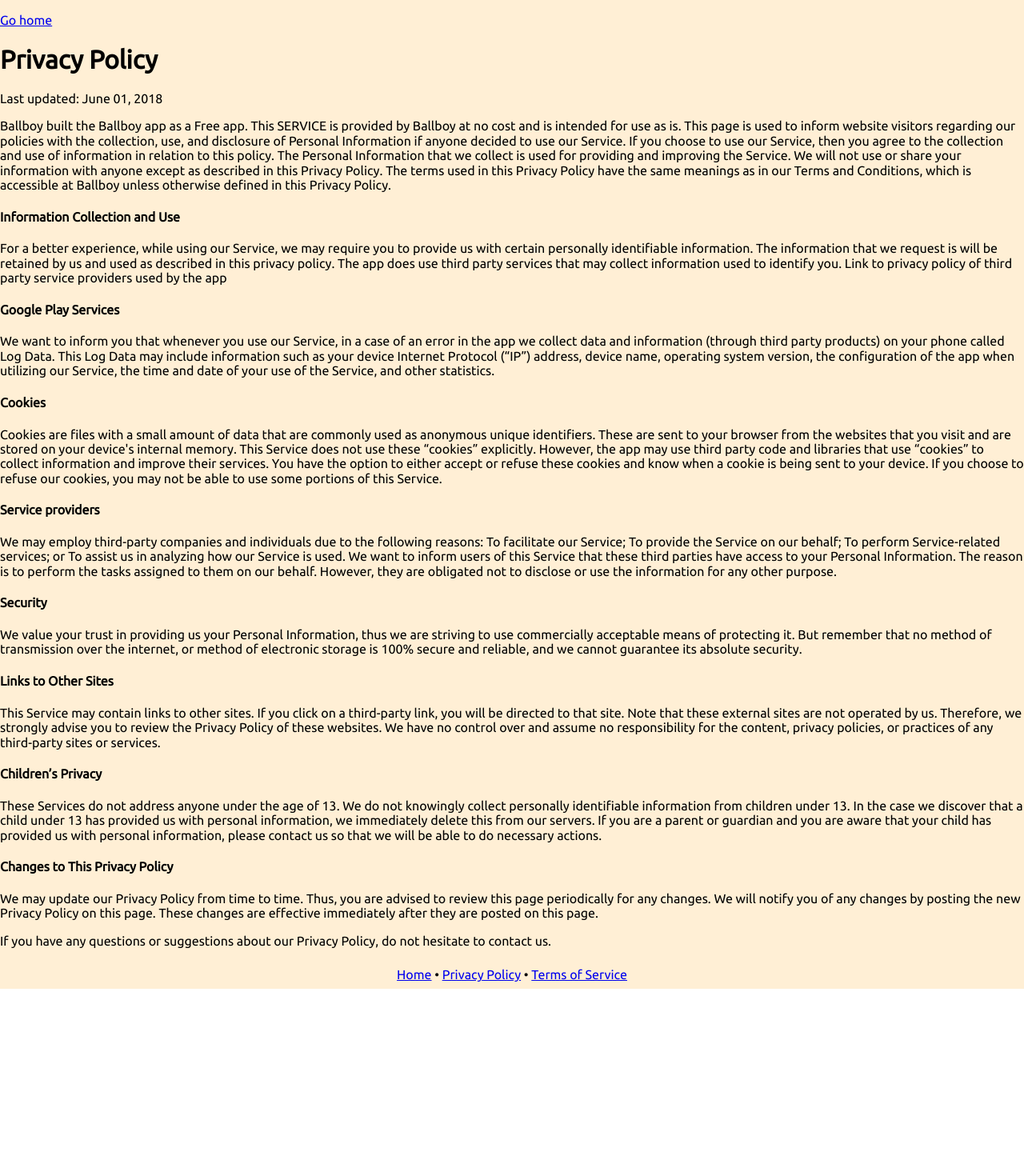
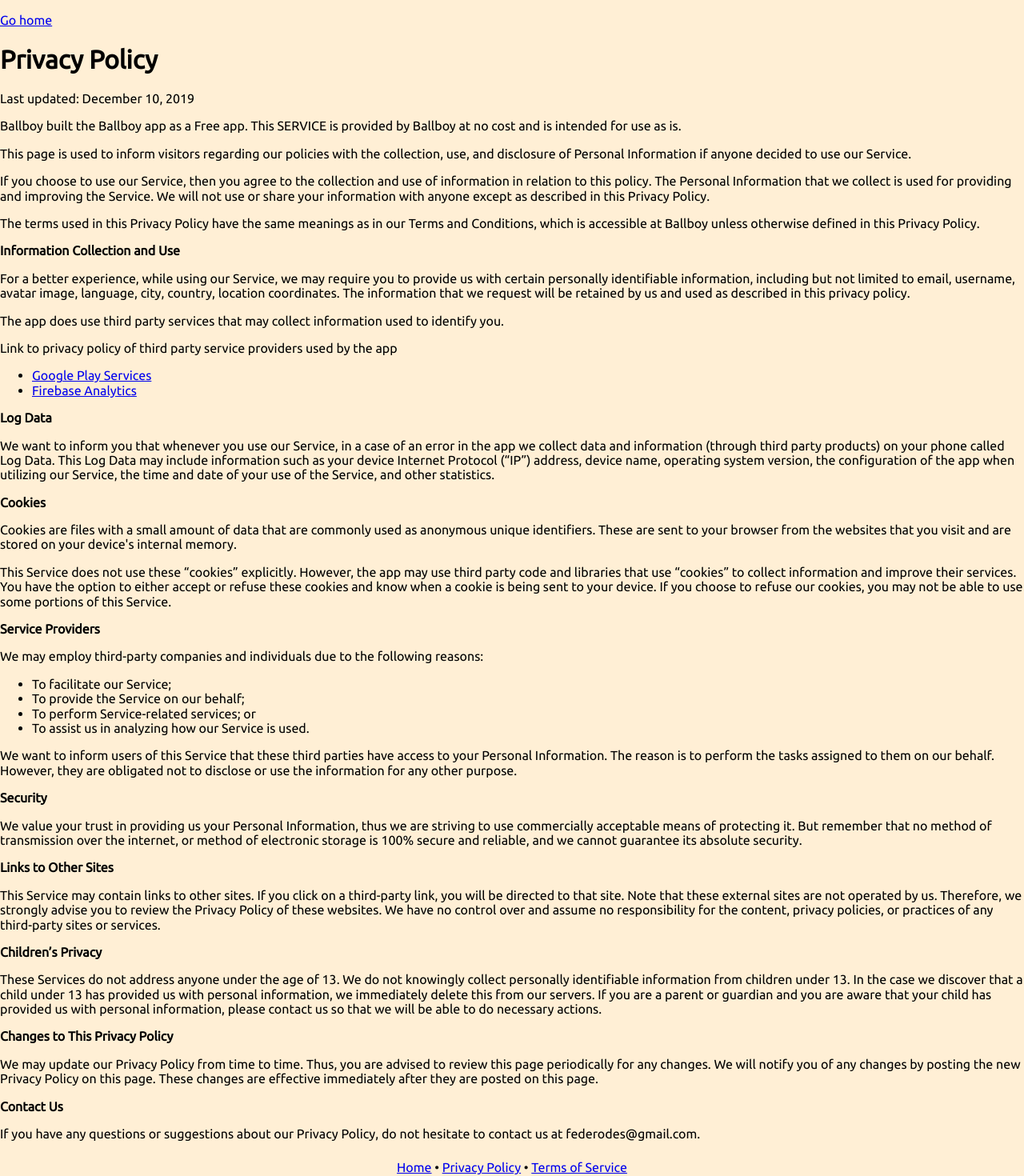
Before and after one commit to fede-rodes/ballboy_web, a Next.js app: page /privacy in a window 1280 px wide. Shown: the top 1470 px of the page at 80% size. Before the commit the page ends 1236 px from the top, so only its background shows below. Built offline with nearby package versions, Linux system fonts and the light colour scheme; a web font is replaced by a local one.

Commit message:
privacy policy

```diff
--- a/pages/privacy.tsx
+++ b/pages/privacy.tsx
@@ -10,115 +10,227 @@
       </Link>
     </p>
     <h1>Privacy Policy</h1>
-    <p>Last updated: June 01, 2018</p>
+    <p>Last updated: December 10, 2019</p>
     <p>
-        Ballboy built the Ballboy app as a Free app. This
-        SERVICE is provided by Ballboy at no cost and is intended
-        for use as is. This page is used to inform website visitors
-        regarding our policies with the collection, use, and disclosure
-        of Personal Information if anyone decided to use our Service. If
-        you choose to use our Service, then you agree to the collection
-        and use of information in relation to this policy. The Personal
-        Information that we collect is used for providing and improving
-        the Service. We will not use or share your information with
-        anyone except as described in this Privacy Policy. The terms
-        used in this Privacy Policy have the same meanings as in our
-        Terms and Conditions, which is accessible at Ballboy unless
-        otherwise defined in this Privacy Policy.
-    </p>
 
-    <h4>Information Collection and Use</h4>
+                    Ballboy built the Ballboy app as
 
-    <p>
-        For a better experience, while using our Service, we may require
-        you to provide us with certain personally identifiable
-        information. The information that we request is will be retained
-        by us and used as described in this privacy policy. The app does
-        use third party services that may collect information used to
-        identify you. Link to privacy policy of third party service
-        providers used by the app
-    </p>
+                    a Free app. This SERVICE is provided by
 
-    <h4>Google Play Services</h4>
+                    Ballboy at no cost and is intended for
 
-    <p>
-        We want to inform you that whenever you use our Service, in a
-        case of an error in the app we collect data and information
-        (through third party products) on your phone called Log Data.
-        This Log Data may include information such as your device
-        Internet Protocol (“IP”) address, device name, operating system
-        version, the configuration of the app when utilizing our
-        Service, the time and date of your use of the Service, and other
-        statistics.
-    </p>
+                    use as is.
 
-    <h4>Cookies</h4>
+                  </p> <p>
 
-    <p>
-        Cookies are files with a small amount of data that are commonly
-        used as anonymous unique identifiers. These are sent to your
-        browser from the websites that you visit and are stored on your
-        device's internal memory. This Service does not use these
-        “cookies” explicitly. However, the app may use third party code
-        and libraries that use “cookies” to collect information and
-        improve their services. You have the option to either accept or
-        refuse these cookies and know when a cookie is being sent to
-        your device. If you choose to refuse our cookies, you may not be
-        able to use some portions of this Service.
-    </p>
-    <h4>Service providers</h4>
-    <p>
-        We may employ third-party companies and individuals due to the
-        following reasons: To facilitate our Service; To provide the
-        Service on our behalf; To perform Service-related services; or
-        To assist us in analyzing how our Service is used. We want to
-        inform users of this Service that these third parties have
-        access to your Personal Information. The reason is to perform
-        the tasks assigned to them on our behalf. However, they are
-        obligated not to disclose or use the information for any other
-        purpose.
-    </p>
-    <h4>Security</h4>
-    <p>
-        We value your trust in providing us your Personal Information,
-        thus we are striving to use commercially acceptable means of
-        protecting it. But remember that no method of transmission over
-        the internet, or method of electronic storage is 100% secure and
-        reliable, and we cannot guarantee its absolute security.
-    </p>
-    <h4>Links to Other Sites</h4>
-    <p>
-        This Service may contain links to other sites. If you click on a
-        third-party link, you will be directed to that site. Note that
-        these external sites are not operated by us. Therefore, we
-        strongly advise you to review the Privacy Policy of these
-        websites. We have no control over and assume no responsibility
-        for the content, privacy policies, or practices of any
-        third-party sites or services.
-    </p>
-    <h4>Children’s Privacy</h4>
-    <p>
-        These Services do not address anyone under the age of 13. We do
-        not knowingly collect personally identifiable information from
-        children under 13. In the case we discover that a child under 13
-        has provided us with personal information, we immediately delete
-        this from our servers. If you are a parent or guardian and you
-        are aware that your child has provided us with personal
-        information, please contact us so that we will be able to do
-        necessary actions.
-    </p>
-    <h4>Changes to This Privacy Policy</h4>
-    <p>
-        We may update our Privacy Policy from time to time. Thus, you
-        are advised to review this page periodically for any changes. We
-        will notify you of any changes by posting the new Privacy Policy
-        on this page. These changes are effective immediately after they
-        are posted on this page.
-    </p>
-    <p>
-        If you have any questions or suggestions about our Privacy
-        Policy, do not hesitate to contact us.
-    </p>
+                    This page is used to inform visitors regarding
+
+                    our policies with the collection, use, and
+
+                    disclosure of Personal Information if anyone decided to use
+
+                    our Service.
+
+                  </p> <p>
+
+                    If you choose to use our Service, then you agree
+
+                    to the collection and use of information in relation to this
+
+                    policy. The Personal Information that we collect is
+
+                    used for providing and improving the Service.
+
+                    We will not use or share your
+
+                    information with anyone except as described in this Privacy
+
+                    Policy.
+
+                  </p> <p>
+
+                    The terms used in this Privacy Policy have the same meanings
+
+                    as in our Terms and Conditions, which is accessible at
+
+                    Ballboy unless otherwise defined in this Privacy
+
+                    Policy.
+
+                  </p> <p><strong>Information Collection and Use</strong></p> <p>
+
+                    For a better experience, while using our Service,
+
+                    we may require you to provide us with certain
+
+                    personally identifiable information, including but not limited to email, username, avatar image, language, city, country, location coordinates. The
+
+                    information that we request will be
+
+                    retained by us and used as described in this privacy policy.
+
+                  </p> <p>
+
+                    The app does use third party services that may collect
+
+                    information used to identify you.
+
+                  </p> <div><p>
+
+                      Link to privacy policy of third party service providers
+
+                      used by the app
+
+                    </p>
+                    <ul>
+                        <li><a href="https://www.google.com/policies/privacy/" target="_blank">Google Play Services</a></li>
+
+                        <li><a href="https://firebase.google.com/policies/analytics" target="_blank">Firebase Analytics</a></li>
+                    </ul>
+                </div>
+                <p><strong>Log Data</strong></p> <p>
+
+                    We want to inform you that whenever
+
+                    you use our Service, in a case of an error in the
+
+                    app we collect data and information (through third
+
+                    party products) on your phone called Log Data. This Log Data
+
+                    may include information such as your device Internet
+
+                    Protocol (“IP”) address, device name, operating system
+
+                    version, the configuration of the app when utilizing
+
+                    our Service, the time and date of your use of the
+
+                    Service, and other statistics.
+
+                  </p> <p><strong>Cookies</strong></p> <p>
+
+                    Cookies are files with a small amount of data that are
+
+                    commonly used as anonymous unique identifiers. These are
+
+                    sent to your browser from the websites that you visit and
+
+                    are stored on your device's internal memory.
+
+                  </p> <p>
+
+                    This Service does not use these “cookies” explicitly.
+
+                    However, the app may use third party code and libraries that
+
+                    use “cookies” to collect information and improve their
+
+                    services. You have the option to either accept or refuse
+
+                    these cookies and know when a cookie is being sent to your
+
+                    device. If you choose to refuse our cookies, you may not be
+
+                    able to use some portions of this Service.
+
+                  </p> <p><strong>Service Providers</strong></p> <p>
+
+                    We may employ third-party companies
+
+                    and individuals due to the following reasons:
+
+                  </p> <ul><li>To facilitate our Service;</li> <li>To provide the Service on our behalf;</li> <li>To perform Service-related services; or</li> <li>To assist us in analyzing how our Service is used.</li></ul> <p>
+
+                    We want to inform users of this
+
+                    Service that these third parties have access to your
+
+                    Personal Information. The reason is to perform the tasks
+
+                    assigned to them on our behalf. However, they are obligated
+
+                    not to disclose or use the information for any other
+
+                    purpose.
+
+                  </p> <p><strong>Security</strong></p> <p>
+
+                    We value your trust in providing us
+
+                    your Personal Information, thus we are striving to use
+
+                    commercially acceptable means of protecting it. But remember
+
+                    that no method of transmission over the internet, or method
+
+                    of electronic storage is 100% secure and reliable, and
+
+                    we cannot guarantee its absolute security.
+
+                  </p> <p><strong>Links to Other Sites</strong></p> <p>
+
+                    This Service may contain links to other sites. If you click
+
+                    on a third-party link, you will be directed to that site.
+
+                    Note that these external sites are not operated by
+
+                    us. Therefore, we strongly advise you to
+
+                    review the Privacy Policy of these websites.
+
+                    We have no control over and assume no
+
+                    responsibility for the content, privacy policies, or
+
+                    practices of any third-party sites or services.
+
+                  </p> <p><strong>Children’s Privacy</strong></p> <p>
+
+                    These Services do not address anyone under the age of 13.
+
+                    We do not knowingly collect personally
+
+                    identifiable information from children under 13. In the case
+
+                    we discover that a child under 13 has provided
+
+                    us with personal information,
+
+                    we immediately delete this from our servers. If you
+
+                    are a parent or guardian and you are aware that your child
+
+                    has provided us with personal information, please contact
+
+                    us so that we will be able to do
+
+                    necessary actions.
+
+                  </p> <p><strong>Changes to This Privacy Policy</strong></p> <p>
+
+                    We may update our Privacy Policy from
+
+                    time to time. Thus, you are advised to review this page
+
+                    periodically for any changes. We will
+
+                    notify you of any changes by posting the new Privacy Policy
+
+                    on this page. These changes are effective immediately after
+
+                    they are posted on this page.
+
+                  </p> <p><strong>Contact Us</strong></p> <p>
+
+                    If you have any questions or suggestions about
+
+                    our Privacy Policy, do not hesitate to contact
+
+                    us at federodes@gmail.com.
+
+                  </p>
   </MainLayout>
 )
 
```
